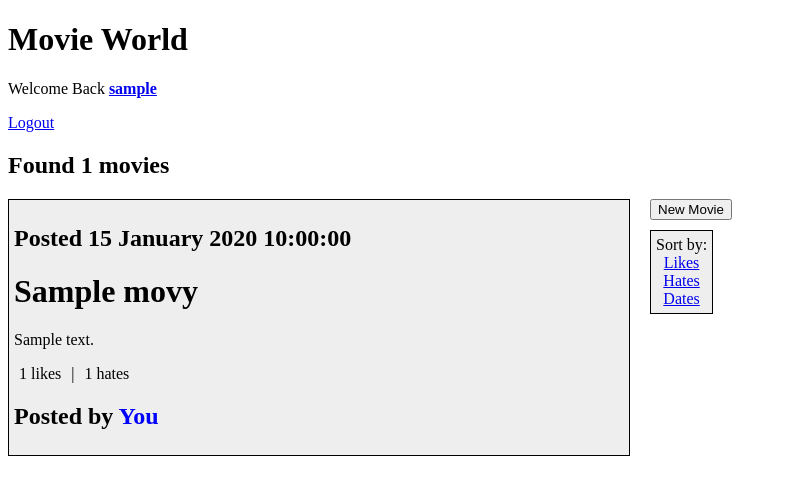
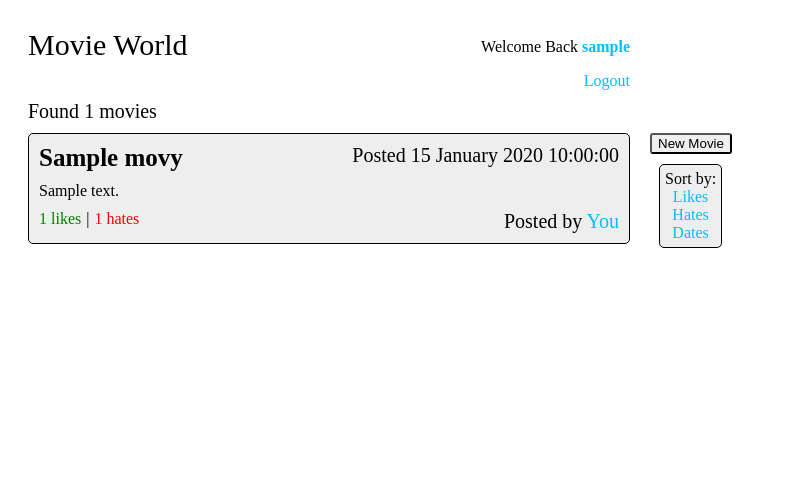
Before and after one commit to st573york/MovieWorld, a PHP site: page / in a window 1280 px wide. Shown: the top 495 px of the page, without its empty margins (0-787 px from the left). Run offline with PHP 8.4, Linux system fonts and the light colour scheme; the visitor is signed in with stand-in values (Sample User, id 1); tables that the repository leaves empty hold one stand-in row (values such as "Sample post"); some libraries are stand-ins or nearby versions.

Commit message:
added login page, improved registration page, added check for existing username/email on registration, improved css on movies/user-movies pages, fixed some stuff

```diff
--- a/src/css/main.css
+++ b/src/css/main.css
@@ -1,2 +1,51 @@
-.field { padding: 5px; }
-.loggedin_user { font-weight: bold; color: blue; }
+.main {
+    padding: 20px;
+}
+
+.top_panel,
+.bottom_panel {
+    width: 50%;
+    clear: both;
+}
+
+.title_panel {
+    float: left;
+    font-size: 30px;
+}
+
+.actions_panel,
+.message_panel,
+.logout_panel {
+    float: right;
+    padding: 10px 10px 0 0;
+}
+
+.register {
+    background-color: deepskyblue;
+    border-radius: 10px;
+    padding: 5px;
+}
+
+.loggedin_user {
+    font-weight: bold;
+}
+
+.found_movies {
+    clear: both;
+    font-size: 20px;
+    padding: 10px 0 10px 0;
+}
+
+a, a:visited, a:hover, a:active {
+    background: transparent;
+    color: deepskyblue;
+    text-decoration: none;
+}
+
+.register a, .register a:visited, .register a:hover, .register a:active {
+    color: #ffffff;
+}
+
+input[type=button] {
+    border-radius: 3px;
+}
--- a/src/css/movie.css
+++ b/src/css/movie.css
@@ -1,11 +1,94 @@
-.movie_container {  display: flex; }
-.movie_list, .movie_actions { flex: 1; }
-.movie_list { margin-right: 20px; }
-.movie_data { margin-bottom: 5px; padding: 5px; border: 1px solid; background-color: #eee; }
-.posted_by { color: blue; }
-.movie_add { margin-bottom: 10px; }
-.movie_sort { text-align: center; border: 1px solid; padding: 5px; width: fit-content; background-color: #eee; }
+.movie_container {
+    display: flex;
+}
 
-.votes_container { padding-bottom: 10px; }
-.votes { padding: 5px; }
-.vote_link { padding: 5px; }
+.movie_list, .movie_actions {
+    flex: 1;
+}
+
+.movie_list {
+    margin-right: 20px;
+}
+
+.movie_data {
+    margin-bottom: 5px;
+    padding: 10px;
+    border: 1px solid;
+    border-radius: 5px;
+    background-color: #eee;
+    overflow: auto;
+    max-height: 300px;
+}
+
+.movie_header,
+.movie_content,
+.movie_footer {
+    clear: both;
+}
+
+.movie_content {
+    padding: 10px 0 10px 0;
+}
+
+.movie_footer {
+    text-align: center;
+}
+
+.movie_title {
+    float: left;
+    font-size: 25px;
+    font-weight: bold;
+}
+
+.movie_posted,
+.movie_posted_by {
+    float: right;
+    font-size: 20px;
+}
+
+.movie_votes {
+    float: left;
+}
+
+.movie_posted_by_user {
+    color: deepskyblue;
+}
+
+.movie_add {
+    margin-bottom: 10px;
+}
+
+.movie_sort {
+    text-align: center;
+    border: 1px solid;
+    border-radius: 5px;
+    margin-left: 9px;
+    padding: 5px;
+    width: fit-content;
+    background-color: #eee;
+}
+
+.like_votes,
+.like_link {
+    padding-right: 5px;
+}
+
+.hate_votes,
+.hate_link {
+    padding-left: 5px;
+}
+
+.movie_voted {
+    color: #ffffff;
+    background-color: deepskyblue;
+    border-radius: 10px;
+    padding: 5px;
+}
+
+.liked {
+    color: green;
+}
+
+.hated {
+    color: red;
+}
--- a/src/css/popup-dialog.css
+++ b/src/css/popup-dialog.css
@@ -1,2 +1,11 @@
-.ui-dialog-titlebar { background: #6495ED !important; }
-.ui-dialog-title { color: #ffffff !important; }
+.ui-dialog-titlebar {
+    background: #6495ED !important;
+}
+
+.ui-dialog-title {
+    color: #ffffff !important;
+}
+
+.field {
+    padding: 5px;
+}
--- a/src/database/db.php
+++ b/src/database/db.php
@@ -9,9 +9,9 @@ function open_db()
     global $conn;
 
     $servername = "localhost";
-    $username = "";
-    $password = "";
-    $dbname = "";
+    $username = "root";
+    $password = "Milanezos7";
+    $dbname = "MovieWorld";
 
     if( !$conn ) {
         $conn = new PDO( "mysql:host=$servername; dbname=$dbname", $username, $password );
--- a/src/index.php
+++ b/src/index.php
@@ -57,7 +57,7 @@ function login()
 	}
 	else
 	{
-		require( 'login.php' );
+		require( 'modules/movies.php' );
 		exit;
 	}
 }
--- a/src/js/movie.js
+++ b/src/js/movie.js
@@ -11,21 +11,30 @@ function voteMovie( action, movieid )
         cache: false,
         success: function( data )
         {
-            // Update vote number
-            $( 'span#like_votes_' + movieid ).html( data.like_votes + ' likes' );
-            $( 'span#hate_votes_' + movieid ).html( data.hate_votes + ' hates' );
+            // Update vote count
+            $( 'span#like_votes_' + movieid ).html( data.like_votes + ' likes' )
+            $( 'span#hate_votes_' + movieid ).html( data.hate_votes + ' hates' )
 
-            // Toggle vote link
             if( action == 'like' )
             {
-                $( 'span#like_link_' + movieid ).html( 'Like' );
+                // Toggle vote count
+                $( 'span#like_votes_' + movieid ).addClass( 'liked' );
+                $( 'span#hate_votes_' + movieid ).removeClass( 'hated' );
+
+                // Update vote link
+                $( 'span#like_link_' + movieid ).html( '<span class="movie_voted">Like</span>' );
                 $( 'span#hate_link_' + movieid ).html(
                     "<a href='javascript:voteMovie( \"hate\", \"" + movieid + "\" )'>Hate</a>"
                 );
             }
             else if( action == 'hate' )
             {
-                $( 'span#hate_link_' + movieid ).html( 'Hate' );
+                // Toggle vote count
+                $( 'span#hate_votes_' + movieid ).addClass( 'hated' );
+                $( 'span#like_votes_' + movieid ).removeClass( 'liked' );
+
+                // Update vote link
+                $( 'span#hate_link_' + movieid ).html( '<span class="movie_voted">Hate</span>' );
                 $( 'span#like_link_' + movieid ).html(
                     "<a href='javascript:voteMovie( \"like\", \"" + movieid + "\" )'>Like</a>"
                 );
@@ -47,12 +56,16 @@ function sortMovies( action, can_vote )
         cache: false,
         success: function( data )
         {
-            // Update movie list
-            $( '.movie_list' ).empty();
-            $( '.movie_list' ).append( data );
+            // Remove movie list
+            $( '.movie_list' ).remove();
+
+            // Add movie list
+            if( data ) {
+                $( '.movie_container' ).prepend( '<div class="movie_list">' + data + '</div>' );
+            }
 
             // Update found movies
-            $( '.found_movies' ).html( $( '.movie_data' ).length );
+            $( '.found_movies_count' ).html( $( '.movie_data' ).length );
         }
     });
 }
--- a/src/lib/Movie.php
+++ b/src/lib/Movie.php
@@ -18,7 +18,11 @@ class Movie
         $movie_vote_dao = new MovieVoteDao;
 
         $href = 'javascript:voteMovie( "like", "'.$this->data['movieid'].'" )';
-        $this->data['like'] = ( $movie_vote_dao->getVoteLike( $movie_vote_values ) )? 'Like' : "<a href='{$href}'>Like</a>";
+        $this->data['like'] = "<a href='{$href}'>Like</a>";
+
+        if( $this->data['liked'] = $movie_vote_dao->getVoteLike( $movie_vote_values ) ) {
+            $this->data['like'] = '<span class="movie_voted">Like</span>';
+        }
     }
 
     function setHate()
@@ -30,7 +34,11 @@ class Movie
         $movie_vote_dao = new MovieVoteDao;
 
         $href = 'javascript:voteMovie( "hate", "'.$this->data['movieid'].'" )';
-        $this->data['hate'] = ( $movie_vote_dao->getVoteHate( $movie_vote_values ) )? 'Hate' : "<a href='{$href}'>Hate</a>";
+        $this->data['hate'] = "<a href='{$href}'>Hate</a>";
+
+        if( $this->data['hated'] = $movie_vote_dao->getVoteHate( $movie_vote_values ) ) {
+            $this->data['hate'] = '<span class="movie_voted">Hate</span>';
+        }
     }
 
     function renderHtml()
@@ -43,31 +51,38 @@ class Movie
         $likes = $this->data['number_of_likes'];
         $hates = $this->data['number_of_hates'];
         $posted_by = ( $myself )? "You" : $this->data['posted_by'];
+
+        $movie_liked = ( isset( $this->data['liked'] ) && $this->data['liked'] );
+        $movie_hated = ( isset( $this->data['hated'] ) && $this->data['hated'] );
         $can_vote = ( !$myself && isset( $this->data['like'] ) && isset( $this->data['hate'] ) );
 
         // Movie Data
         echo "<div class=\"movie_data\">";
-        echo "<div><h2>Posted $posted</h2></div>";
-        echo "<div><h1>$title</h1></div>";
-        echo "<div><p>$description</p></div>";
+        echo "<div class=\"movie_header\">";
+        echo "<span class=\"movie_title\">$title</span>";
+        echo "<span class=\"movie_posted\">Posted $posted</span>";
+        echo "</div>";
+        echo "<div class=\"movie_content\">";
+        echo "<span>$description</span>";
+        echo "</div>";
         // Num of Likes | Hates
-        $votes_container_class = ( $can_vote )? "class=\"votes_container\"" : "";
-        echo "<div $votes_container_class>";
-        echo "<span id=\"like_votes_{$movieid}\" class=\"votes\">$likes likes</span>";
-        echo "<span class=\"votes\">|</span>";
-        echo "<span id=\"hate_votes_{$movieid}\" class=\"votes\">$hates hates</span>";
-        echo "</div>";
+        echo "<div class=\"movie_footer\">";
+        echo "<span class=\"movie_votes\">";
+        $class = ( $movie_liked )? 'liked' : '';
+        echo "<span id=\"like_votes_{$movieid}\" class=\"like_votes $class\">$likes likes</span>";
+        echo "<span>|</span>";
+        $class = ( $movie_hated )? 'hated' : '';
+        echo "<span id=\"hate_votes_{$movieid}\" class=\"hate_votes $class\">$hates hates</span>";
+        echo "</span>";
         // Like | Hate
         if( $can_vote )
         {
-            echo "<div>";
-            echo "<span id=\"like_link_{$movieid}\" class=\"vote_link\">".$this->data['like']."</span>";
+            echo "<span id=\"like_link_{$movieid}\" class=\"like_link\">".$this->data['like']."</span>";
             echo "<span>|</span>";
-            echo "<span id=\"hate_link_{$movieid}\" class=\"vote_link\">".$this->data['hate']."</span>";
-
-            echo "</div>";
+            echo "<span id=\"hate_link_{$movieid}\" class=\"hate_link\">".$this->data['hate']."</span>";
         }
-        echo "<div><h2>Posted by <span class=\"posted_by\">$posted_by</span></h2></div>";
+        echo "<span class=\"movie_posted_by\">Posted by <span class=\"movie_posted_by_user\">$posted_by</span>";
+        echo "</div>";
         echo "</div>";
     }
 }
--- a/src/modules/user-movies.php
+++ b/src/modules/user-movies.php
@@ -51,6 +51,8 @@
             }
         ];
 
+        $( '#popup-dialog-form' )[0].reset();
+
         popupDialog( {
 		    'id': 'new_movie',
             'title': 'New Movie',
@@ -63,15 +65,19 @@
     </script>
 </head>
 <body>
-    <div>
-        <h1>Movie World</h1>
-        <p>Welcome Back
+    <div class="main">
+        <div class="top_panel">
+            <span class="title_panel">Movie World</span>
+            <span class="message_panel">Welcome Back
                 <span class="loggedin_user">
                     <a href="javascript:sortMovies( 'sort_by_user', 0 )"><?php echo $_SESSION['username'] ?></a>
                 </span>
-        </p>
-        <p><a href="logout.php">Logout</a></p>
+            </span>
         </div>
+        <div class="bottom_panel">
+            <span class="logout_panel"><a href="logout.php">Logout</a></span>
+        </div>
+
         <!-- Movie Form -->
 	    <div id="popup-dialog-new_movie" style="display: none;">
 	        <form id="popup-dialog-form">
@@ -93,7 +99,7 @@
     $movie_dao->getAll( $movies );
 
     $count = count( $movies );
-    echo "<div><h2>Found <span class=\"found_movies\">$count</span> movies</h2></div>";
+    echo "<div class=\"found_movies\">Found <span class=\"found_movies_count\">$count</span> movies</div>";
 
     // Movie Container
     echo "<div class=\"movie_container\">";
@@ -129,6 +135,6 @@
 
     echo "</div>";
 ?>
-
+    </div>
 </body>
 </html>
```
Also changed, not shown: src/css/action.css (added, +46 -0 lines), src/dao/UserDao.php (+53 -1 lines), src/login.php (+14 -55 lines), src/modules/movies.php (added, +79 -0 lines), src/registration.php (+22 -9 lines). Lines whose indentation alone changed are shown as unchanged.
